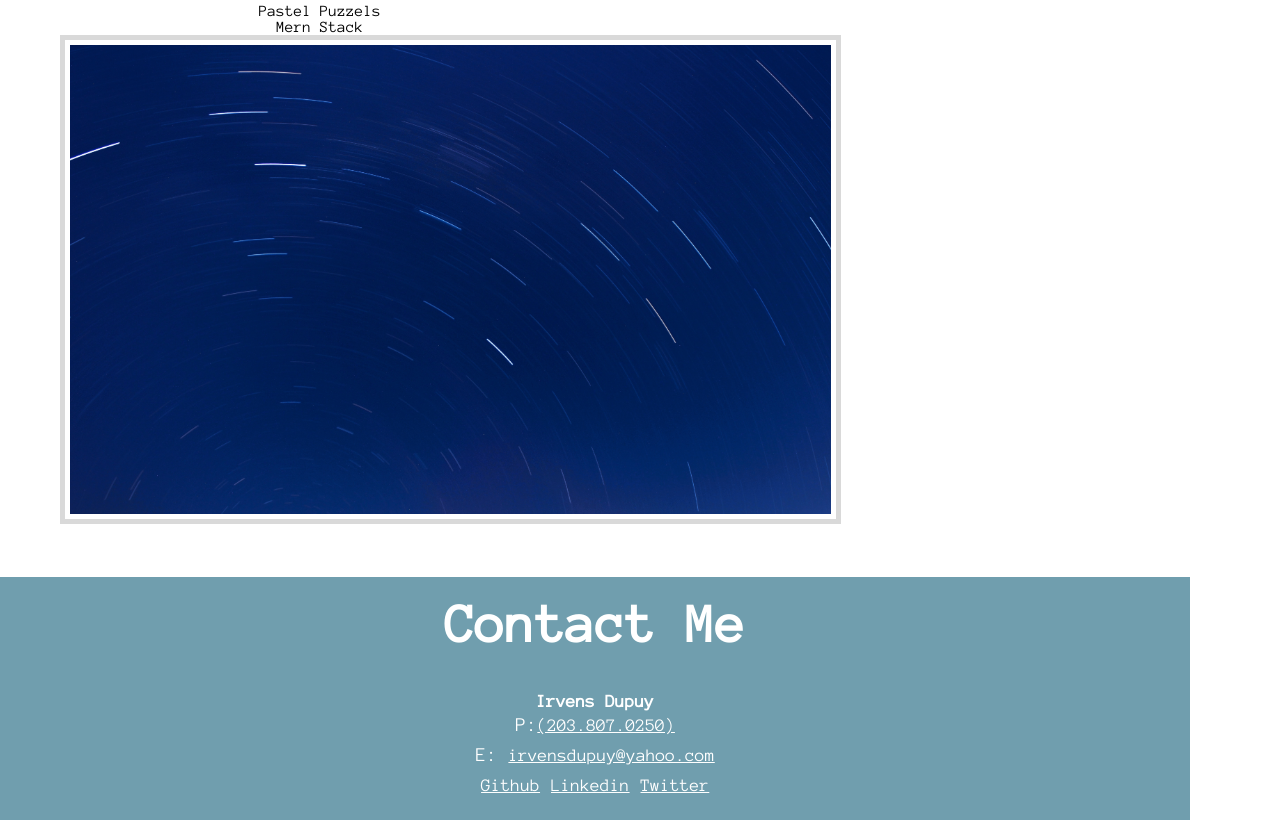
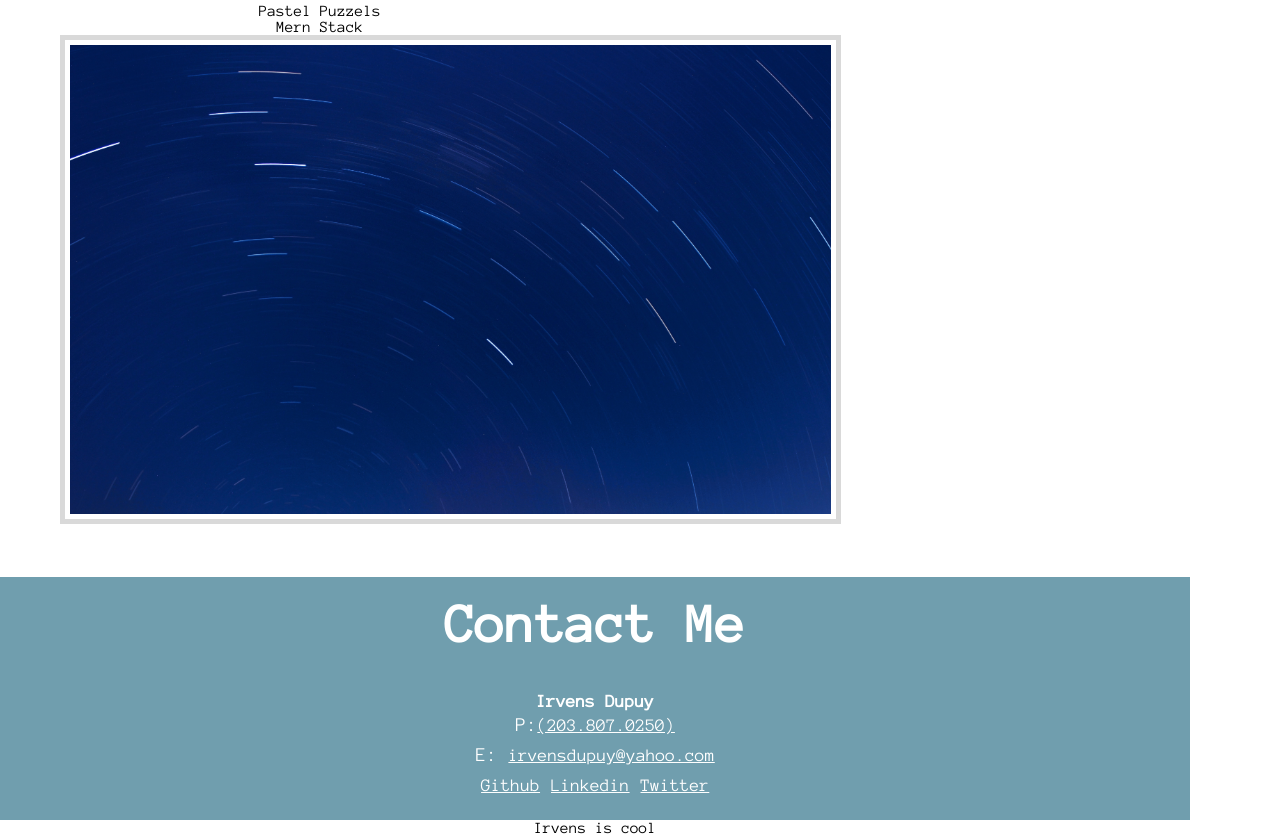
Before and after one commit to irvensd/personalportfolio, a plain HTML site: page index.html in a window 1280 px wide. Shown: the part 3111-3947 px from the top of the page. Drawn offline with Linux system fonts and the light colour scheme.

Commit message:
final website

```diff
--- a/index.html
+++ b/index.html
@@ -134,6 +134,6 @@
 
         </section>
 
-
+<p>Irvens is cool</p>
     </body>
     </html>
```
